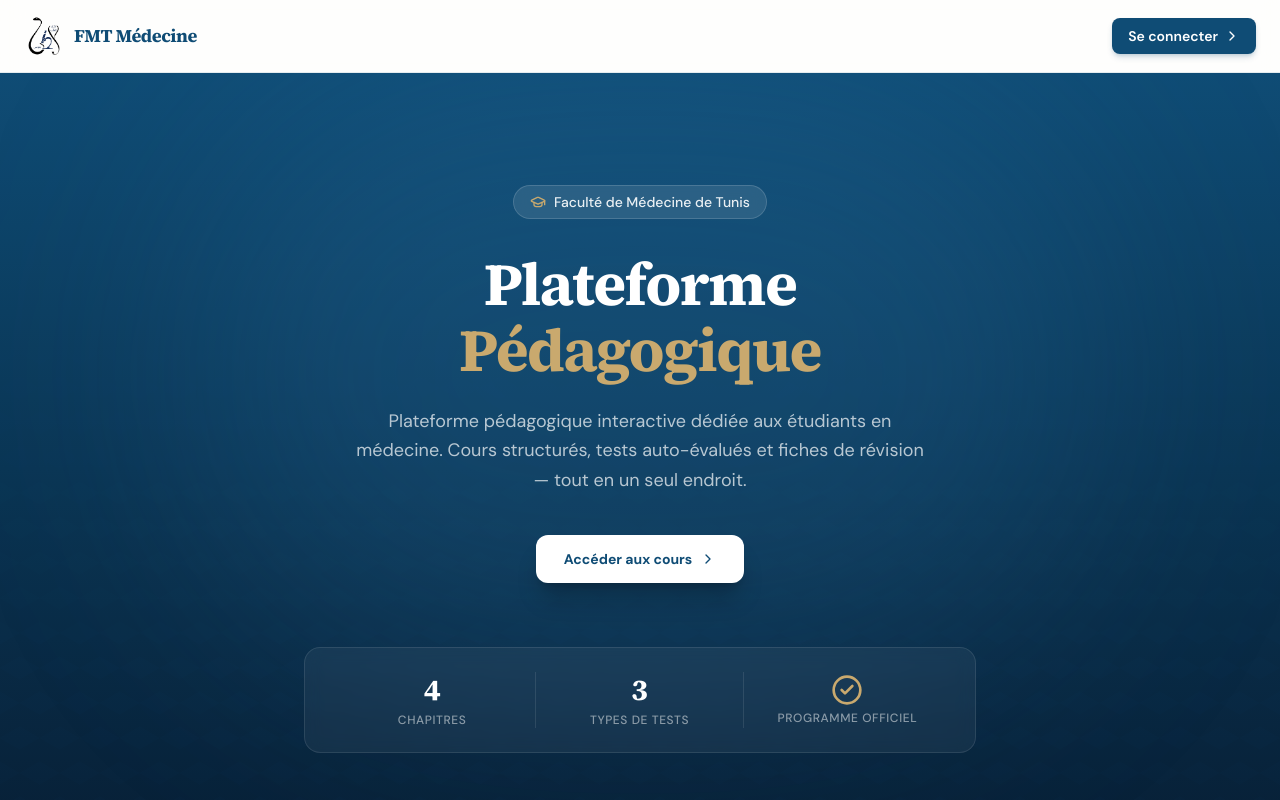
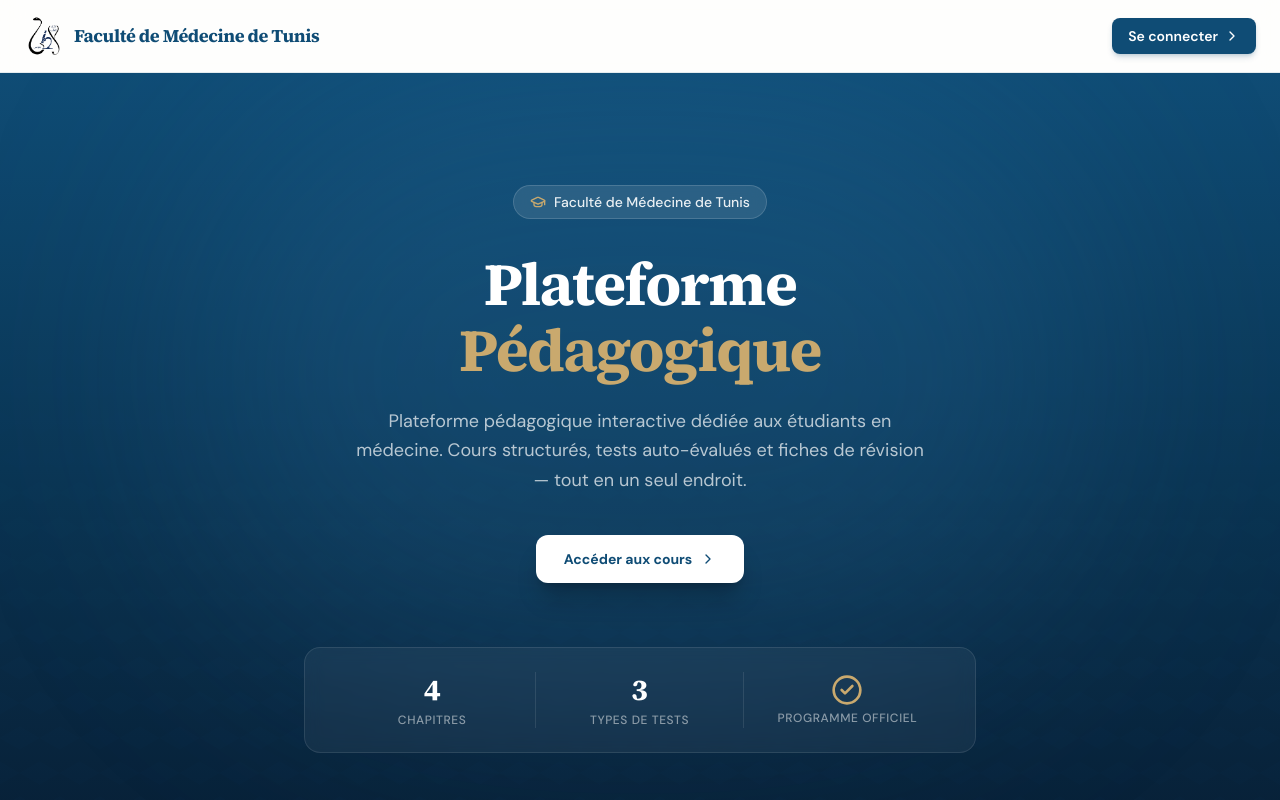
Before and after one commit to Ouederniamin/pfmt, a Next.js app: page / in a window 1280 px wide. Shown: the top 800 px of the page. Built offline with nearby package versions, Linux system fonts and the light colour scheme; no server answers.

Commit message:
Rename FMT Medecine to Faculte de Medecine de Tunis everywhere

```diff
--- a/app/(dashboard)/layout.tsx
+++ b/app/(dashboard)/layout.tsx
@@ -21,7 +21,7 @@ export default function DashboardLayout({ children }: { children: React.ReactNod
               className="h-7 w-7 object-contain"
             />
             <span className="font-serif text-sm font-bold text-primary">
-              FMT Médecine
+              Faculté de Médecine de Tunis
             </span>
           </header>
 
--- a/app/page.tsx
+++ b/app/page.tsx
@@ -83,7 +83,7 @@ export default async function Home() {
               className="h-10 w-10 object-contain"
             />
             <span className="font-serif text-lg font-bold tracking-tight text-primary">
-              FMT Médecine
+              Faculté de Médecine de Tunis
             </span>
           </Link>
           <div className="flex items-center gap-3">
@@ -408,7 +408,7 @@ export default async function Home() {
                 className="h-8 w-8 object-contain"
               />
               <span className="font-serif text-sm font-bold text-primary">
-                FMT Médecine
+                Faculté de Médecine de Tunis
               </span>
             </div>
             <p className="text-center text-sm text-text-muted">
--- a/components/app-sidebar.tsx
+++ b/components/app-sidebar.tsx
@@ -332,7 +332,7 @@ function SidebarUserCard({ collapsed }: { collapsed?: boolean }) {
       <div className="flex items-center gap-3">
         <UserButton appearance={{ elements: { avatarBox: "h-8 w-8" } }} />
         <div className="text-xs">
-          <p className="font-semibold text-foreground">FMT Médecine</p>
+          <p className="font-semibold text-foreground">Faculté de Médecine de Tunis</p>
           <p className="text-text-muted">Faculté de Médecine de Tunis</p>
         </div>
       </div>
@@ -363,10 +363,10 @@ function MobileSidebarContent({ onNavigate }: { onNavigate: () => void }) {
         )}
         <div>
           <p className="font-serif text-base font-bold text-primary">
-            {isAdminMode ? "Administration" : "FMT Médecine"}
+            {isAdminMode ? "Administration" : "Faculté de Médecine de Tunis"}
           </p>
           <p className="text-[11px] font-medium text-text-muted">
-            {isAdminMode ? "Panneau de gestion" : "Fac. Médecine de Tunis"}
+            {isAdminMode ? "Panneau de gestion" : "Plateforme pédagogique"}
           </p>
         </div>
       </div>
@@ -428,10 +428,10 @@ export function AppSidebar() {
         {!collapsed && (
           <div className="overflow-hidden">
             <p className="font-serif text-base font-bold tracking-tight text-primary">
-              {isAdminMode ? "Administration" : "FMT Médecine"}
+              {isAdminMode ? "Administration" : "Faculté de Médecine de Tunis"}
             </p>
             <p className="text-[11px] font-medium text-text-muted">
-              {isAdminMode ? "Panneau de gestion" : "Fac. Médecine de Tunis"}
+              {isAdminMode ? "Panneau de gestion" : "Plateforme pédagogique"}
             </p>
           </div>
         )}
```
